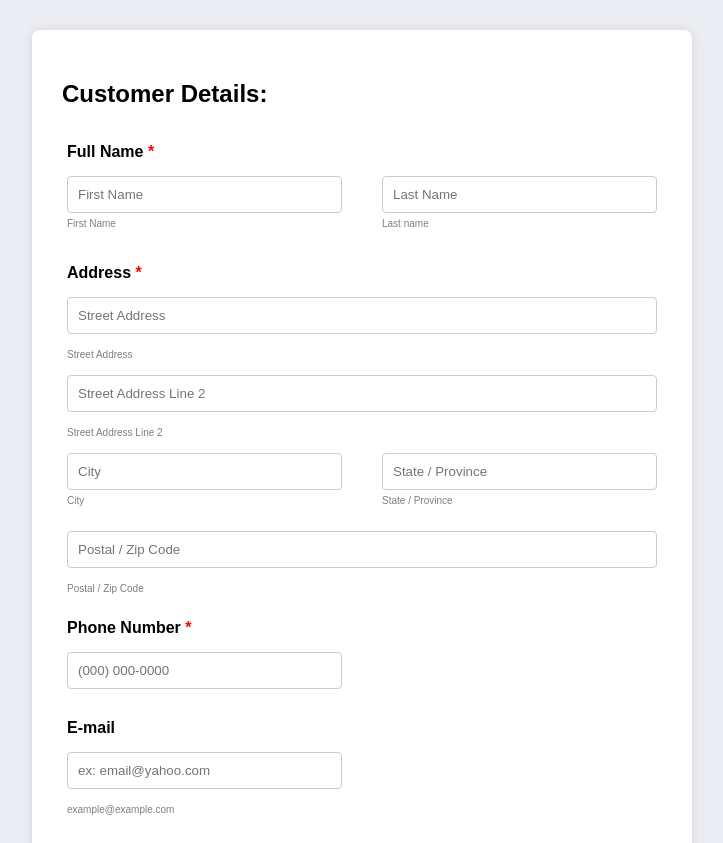
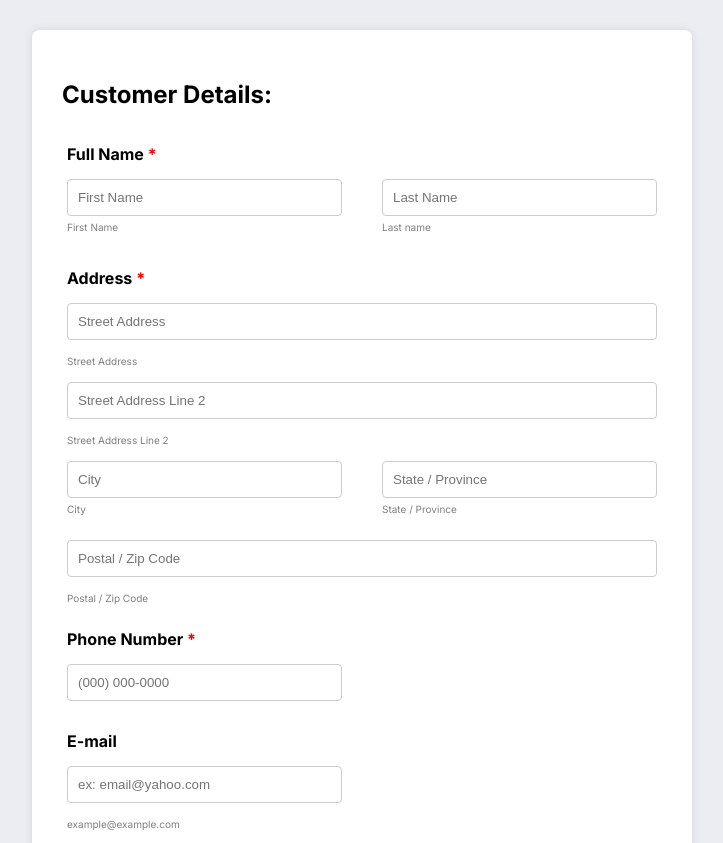
Before and after one commit to emil-hovhannisyan-techx/JS-Form-Assignment, a plain HTML site: page index.html in a window 1280 px wide. Shown: the top 843 px of the page, without its empty margins (278-1001 px from the left). Drawn offline with Linux system fonts and the light colour scheme.

Commit message:
minor fixes

```diff
--- a/script.js
+++ b/script.js
@@ -124,6 +124,7 @@ document.addEventListener("DOMContentLoaded", function () {
     }
   });
 });
+
 // Success modal logic
 function showSuccessModal() {
   let modal = document.getElementById("success-modal");
--- a/style.css
+++ b/style.css
@@ -1,3 +1,5 @@
+@import url("https://fonts.googleapis.com/css2?family=Inter:wght@400;700&display=swap");
+
 /* Success Modal Styles */
 #success-modal {
   position: fixed;
@@ -173,7 +175,7 @@ select {
 
 body {
   background-color: var(--background-color);
-  font-family: Arial, sans-serif;
+  font-family: "Inter", sans-serif;
   margin: 0;
   padding: 30px 10px;
 }
```
